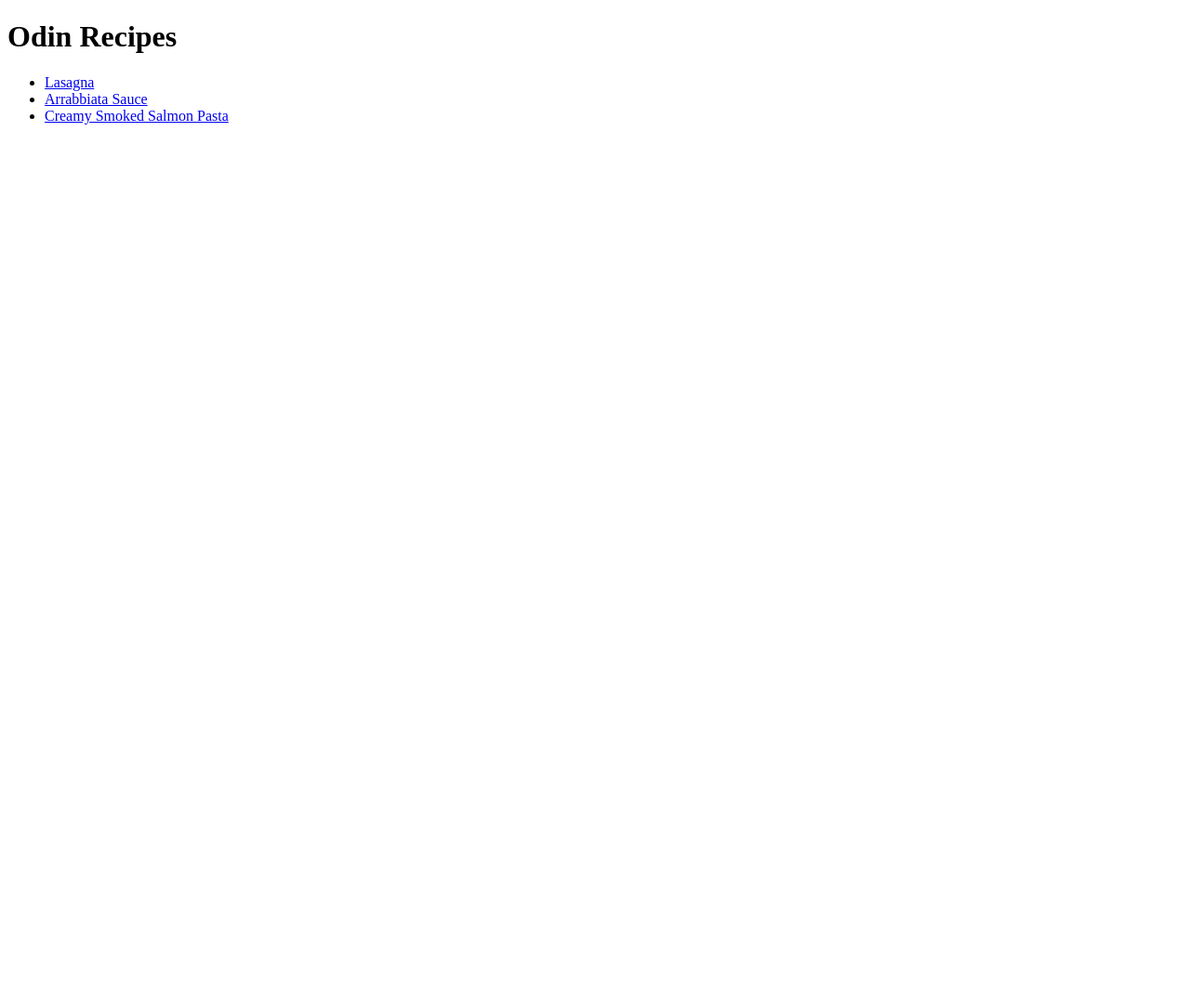
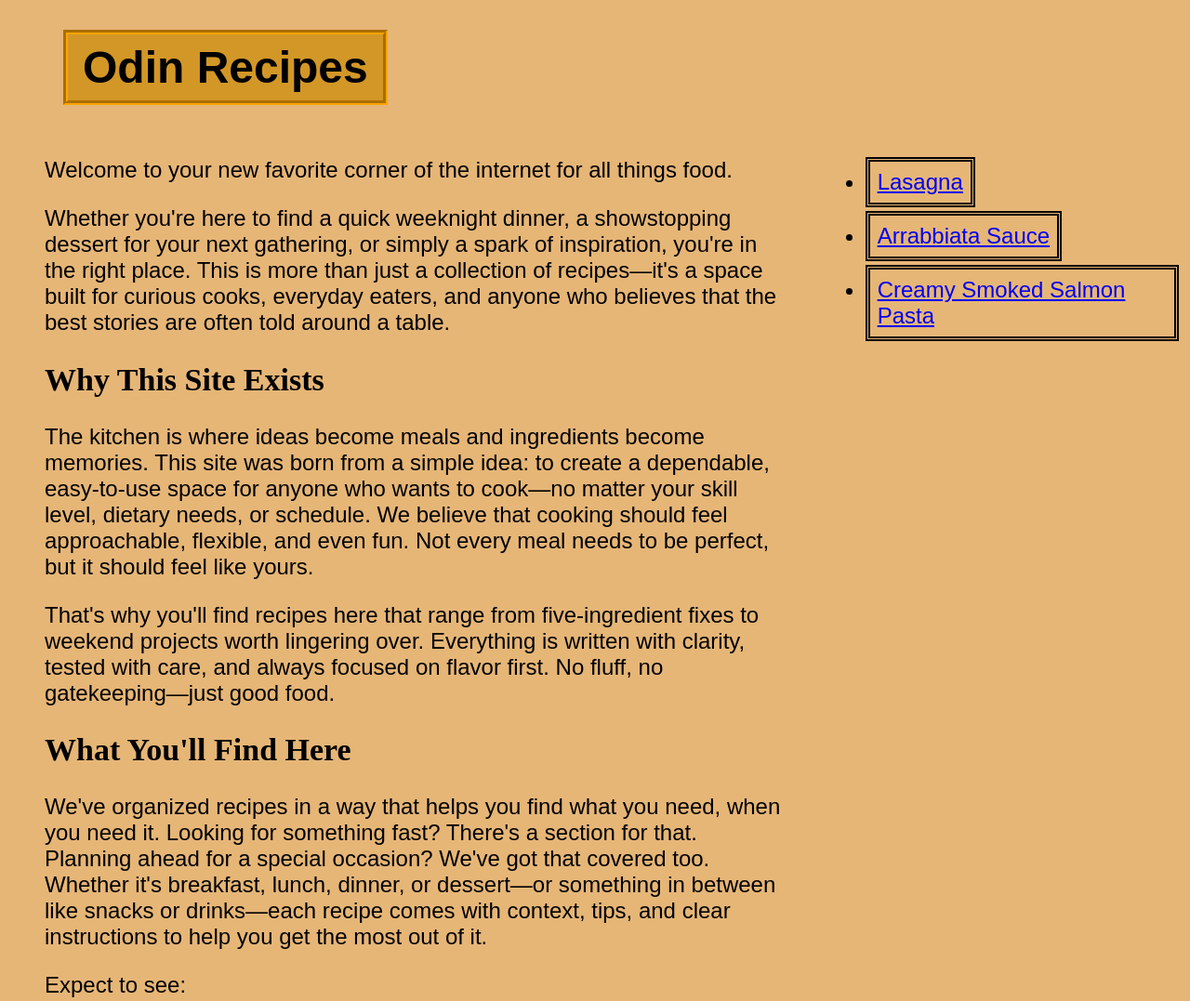
Before and after one commit to infocomancer/odin-recipes, a plain HTML site: page index.html in a window 1280 px wide. Shown: the top 1077 px of the page at 93% size. Before the commit the page ends 800 px from the top, so only its background shows below. Drawn offline with Linux system fonts and the light colour scheme.

Commit message:
Reformat through grid and flex

```diff
--- a/index.html
+++ b/index.html
@@ -3,14 +3,33 @@
     <head>
         <meta charset="UTF-8">
         <title>Odin Recipes</title>
+        <link rel="stylesheet" href="style.css">
     </head>
 
     <body>
         <h1>Odin Recipes</h1>
-        <ul>
-            <li><a href="recipes/lasagna.html">Lasagna</a></li>
-            <li><a href="recipes/arrabbiata-sauce.html">Arrabbiata Sauce</a></li>
-            <li><a href="recipes/creamy-smoked-salmon-pasta.html">Creamy Smoked Salmon Pasta</a></li>
+        <div class="container">
+            <div class="left">
+                <p>Welcome to your new favorite corner of the internet for all things food.</p>
+                <p>Whether you're here to find a quick weeknight dinner, a showstopping dessert for your next gathering, or simply a spark of inspiration, you're in the right place. This is more than just a collection of recipes—it's a space built for curious cooks, everyday eaters, and anyone who believes that the best stories are often told around a table.</p>
+                <h2>Why This Site Exists</h2>
+                <p>The kitchen is where ideas become meals and ingredients become memories. This site was born from a simple idea: to create a dependable, easy-to-use space for anyone who wants to cook—no matter your skill level, dietary needs, or schedule. We believe that cooking should feel approachable, flexible, and even fun. Not every meal needs to be perfect, but it should feel like yours.</p>
+                <p>That's why you'll find recipes here that range from five-ingredient fixes to weekend projects worth lingering over. Everything is written with clarity, tested with care, and always focused on flavor first. No fluff, no gatekeeping—just good food.</p>
+                <h2>What You'll Find Here</h2>
+                <p>We've organized recipes in a way that helps you find what you need, when you need it. Looking for something fast? There's a section for that. Planning ahead for a special occasion? We've got that covered too. Whether it's breakfast, lunch, dinner, or dessert—or something in between like snacks or drinks—each recipe comes with context, tips, and clear instructions to help you get the most out of it.</p>
+                <p>Expect to see:</p>
+                <ul>
+                    <li><strong>Simple Weeknight Recipes</strong>: Meals you can make after work without having to stop at the store.</li>
+                    <li><strong>Comfort Food Favorites</strong>: Familiar dishes, sometimes with a twist, always with warmth.</li>
+                </ul>
+            </div>
+            <div class="right">
+                <ul class="recipe-index">
+                    <li><a href="recipes/lasagna.html">Lasagna</a></li>
+                    <li><a href="recipes/arrabbiata-sauce.html">Arrabbiata Sauce</a></li>
+                    <li><a href="recipes/creamy-smoked-salmon-pasta.html">Creamy Smoked Salmon Pasta</a></li>
         </ul>
+            </div>
+        </div>
     </body>
 </html>
--- /dev/null
+++ b/style.css
@@ -0,0 +1,58 @@
+body {
+    background-color: rgba(224, 164, 85, 0.801);
+}
+
+.container {
+    display: grid;
+    grid-template-columns: 2fr 1fr;
+}
+
+.left {
+    grid-column: 1;
+    width: 800px;
+    margin-right: auto;
+    margin-left: 40px;
+    padding-bottom: 8px;
+}
+
+.right {
+    grid-column: 2;
+}
+
+h1 {
+    width: fit-content;
+    border: orange 5px;
+    border-style: groove;
+    padding: 8px 16px;
+    margin-left: 60px;
+    font-size: 48px;
+    font-family: fantasy;
+    background-color: rgb(211, 151, 39);
+}
+
+h2 {
+    font-size: 34px;
+}
+
+.recipe-index {
+    margin-left: 40px;
+}
+
+.recipe-index li{
+    margin: 4px;
+    margin-left: 0px;
+    font-size: 24px;
+    width: fit-content;
+    border: 5px black double;
+    font-family: fantasy;
+    padding: 8px;
+}
+
+p {
+    font-size: 24px;
+    font-family: fantasy;
+}
+
+ul, ol {
+    font-size: 24px;
+}
```
Also changed, not shown: recipes/arrabbiata-sauce.html (+14 -11 lines), recipes/creamy-smoked-salmon-pasta.html (+15 -12 lines), recipes/lasagna.html (+20 -14 lines).
